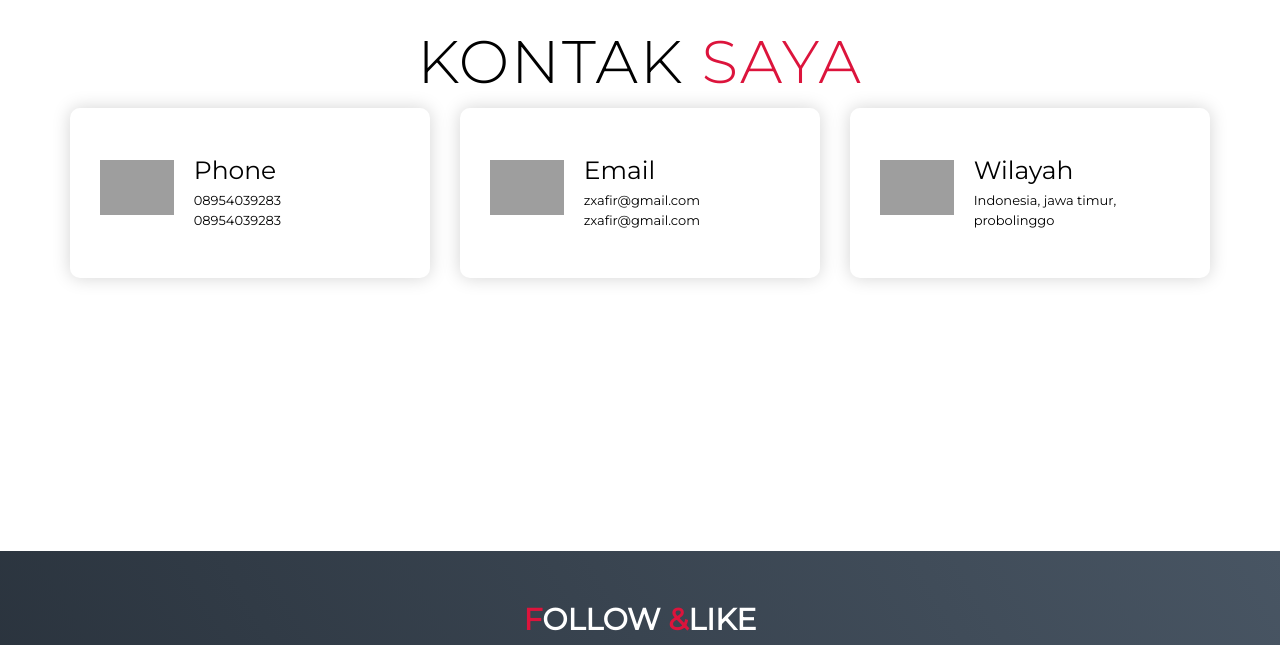
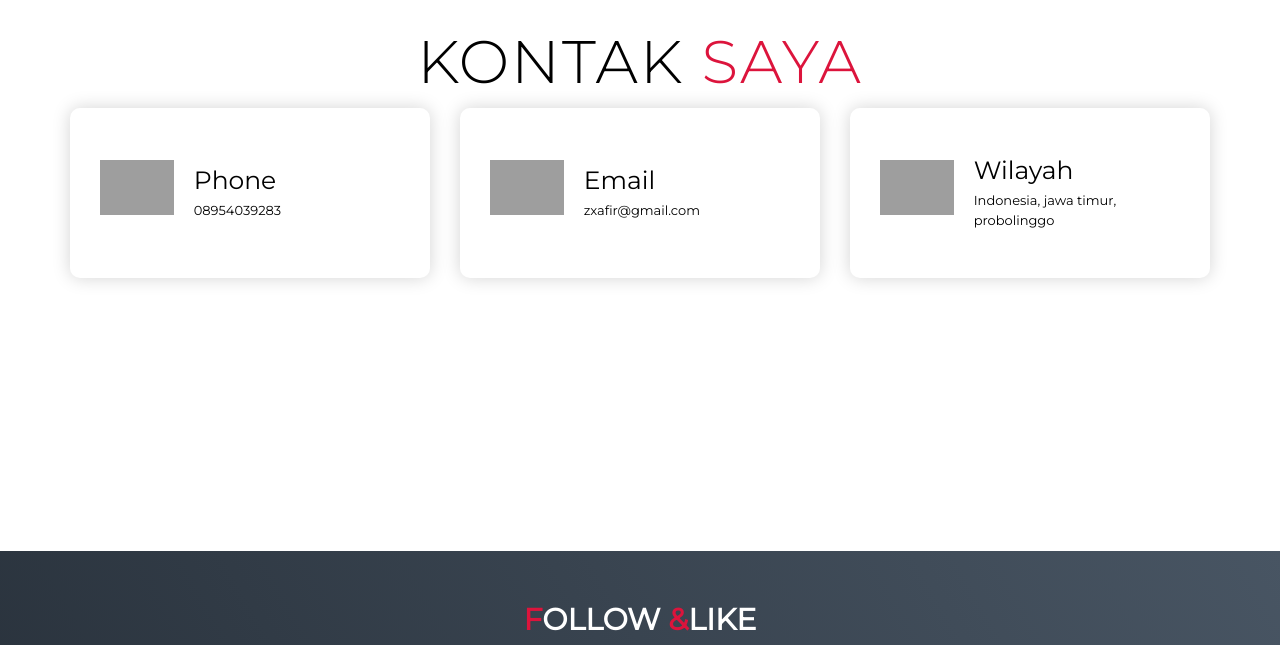
Before and after one commit to ZXAFIROFFICIAL/PORTOPOLIO, a plain HTML site: page index.html in a window 1280 px wide. Shown: the part 4972-5617 px from the top of the page. Drawn offline with Linux system fonts and the light colour scheme; grey boxes are pictures that could not be loaded.

Commit message:
Update index.html

```diff
--- a/index.html
+++ b/index.html
@@ -154,7 +154,7 @@
         <div class="contact-info">
          <h1>Phone</h1>
          <h2>08954039283</h2>
-         <h2>08954039283</h2>
+         <h2></h2>
         </div>
        </div>
        <div class="contact-item">
@@ -164,7 +164,7 @@
         <div class="contact-info">
          <h1>Email</h1>
          <h2>zxafir@gmail.com</h2>
-         <h2>zxafir@gmail.com</h2>
+         <h2></h2>
         </div>
        </div>
        <div class="contact-item">
```
